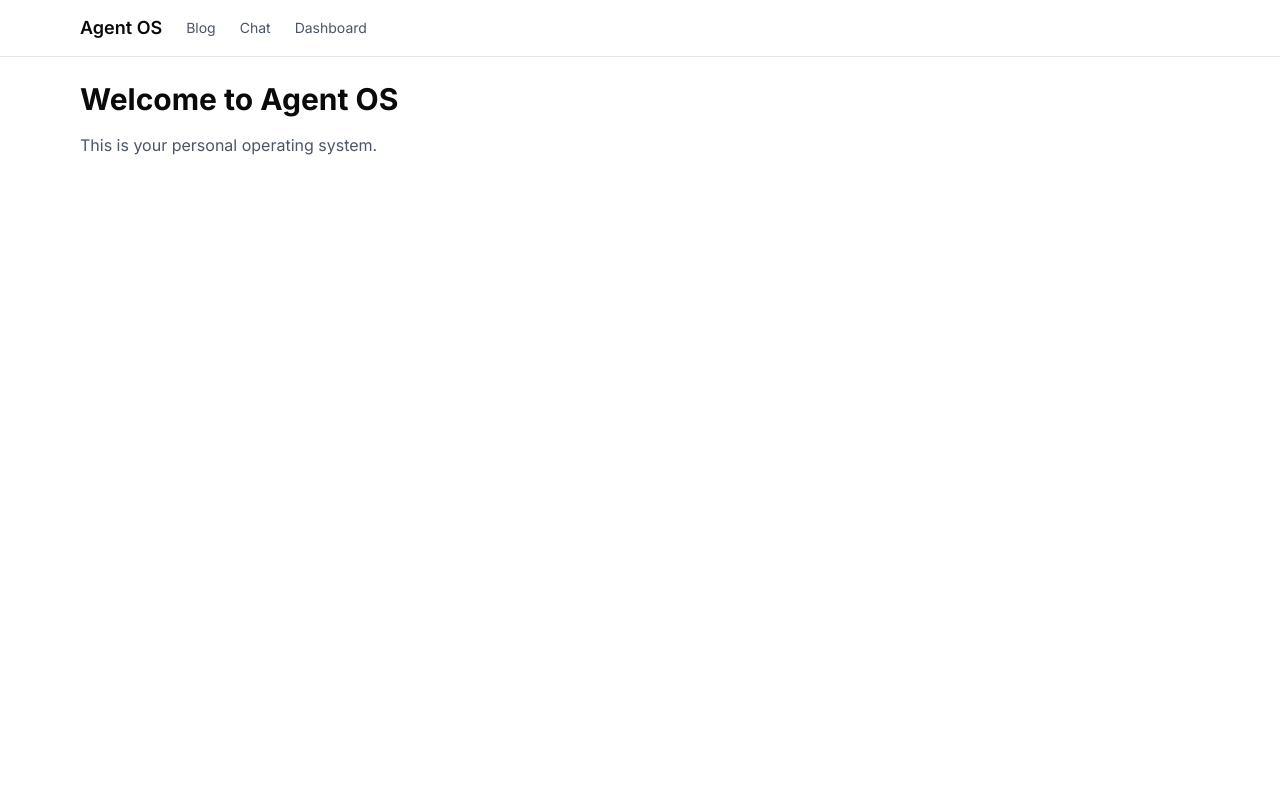
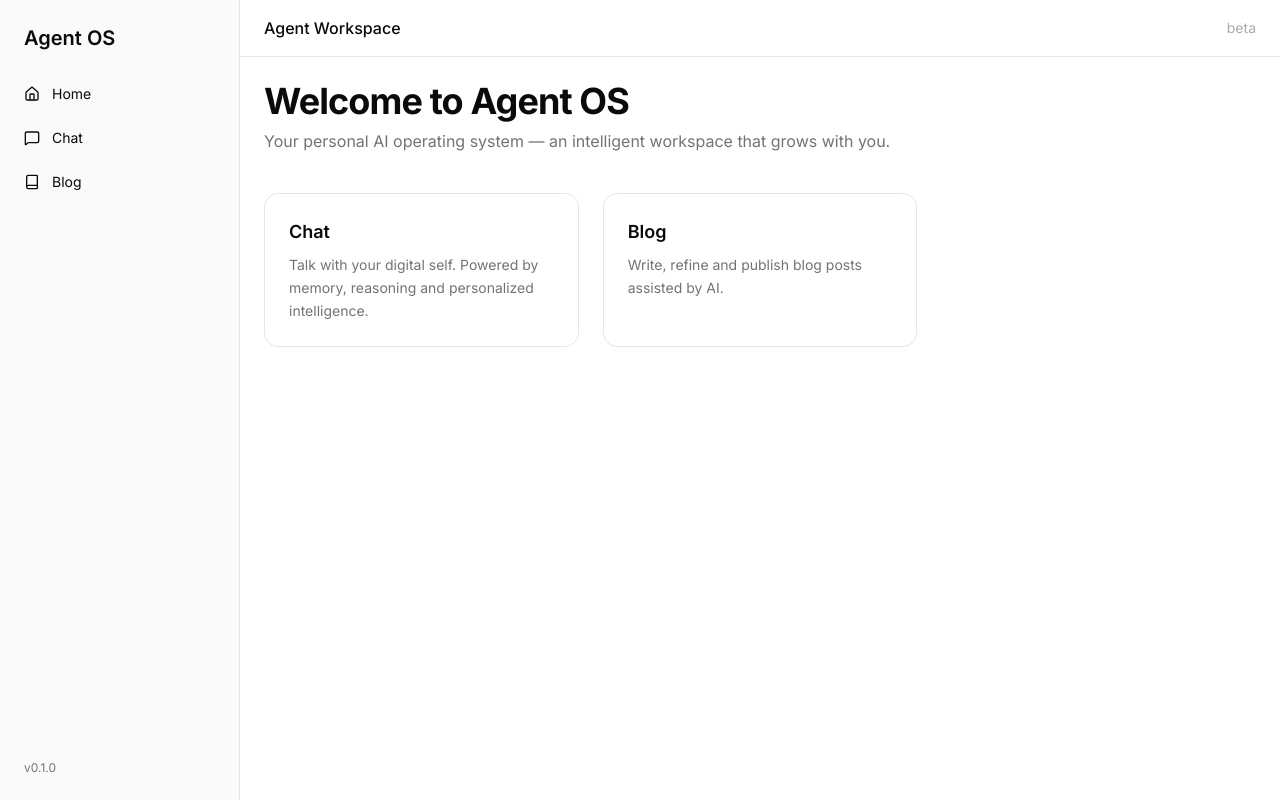
Before and after one commit to buhuijiaojiao/agent-os-web, a Next.js app: page / in a window 1280 px wide. Built offline with nearby package versions, Linux system fonts and the light colour scheme.

Commit message:
🎨ui: 调整整体ui，移除初期不必要组件

```diff
--- a/src/app/chat/page.tsx
+++ b/src/app/chat/page.tsx
@@ -5,7 +5,7 @@ import { Input } from "@/components/ui/input";
 import { Button } from "@/components/ui/button";
 import { ScrollArea } from "@/components/ui/scroll-area";
 import { cn } from "@/lib/utils";
-import { httpGet, httpPost } from "@/lib/http"; // ← 统一请求工具
+import { httpPost } from "@/lib/http"; // ← 统一请求工具
 
 interface ChatMessage {
   role: "user" | "agent";
--- a/src/app/dashboard/layout.tsx
+++ /dev/null
@@ -1,37 +0,0 @@
-import Link from "next/link";
-
-export default function DashboardLayout({
-  children,
-}: {
-  children: React.ReactNode;
-}) {
-  return (
-    <div className="flex min-h-screen">
-      {/* Sidebar */}
-      <aside className="w-64 border-r bg-gray-50 p-4 space-y-4">
-        <h2 className="text-lg font-semibold">Agent OS</h2>
-
-        <nav className="space-y-2">
-          <Link href="/dashboard" className="block text-gray-700 hover:text-black">
-            Overview
-          </Link>
-          <Link href="/dashboard/tools" className="block text-gray-700 hover:text-black">
-            Tools
-          </Link>
-          <Link href="/dashboard/tasks" className="block text-gray-700 hover:text-black">
-            Tasks
-          </Link>
-          <Link href="/dashboard/memory" className="block text-gray-700 hover:text-black">
-            Memory
-          </Link>
-          <Link href="/dashboard/settings" className="block text-gray-700 hover:text-black">
-            Settings
-          </Link>
-        </nav>
-      </aside>
-
-      {/* Main content */}
-      <main className="flex-1 p-6">{children}</main>
-    </div>
-  );
-}
--- a/src/app/dashboard/memory/page.tsx
+++ /dev/null
@@ -1,3 +0,0 @@
-export default function Page() {
-  return <h1 className="text-xl font-semibold">Coming soon...</h1>;
-}
--- a/src/app/dashboard/page.tsx
+++ /dev/null
@@ -1,10 +0,0 @@
-export default function DashboardPage() {
-  return (
-    <div>
-      <h1 className="text-2xl font-bold">Dashboard</h1>
-      <p className="text-gray-600 mt-2">
-        Your personal control center.
-      </p>
-    </div>
-  )
-}
--- a/src/app/dashboard/settings/page.tsx
+++ /dev/null
@@ -1,3 +0,0 @@
-export default function Page() {
-  return <h1 className="text-xl font-semibold">Coming soon...</h1>;
-}
--- a/src/app/dashboard/tasks/page.tsx
+++ /dev/null
@@ -1,3 +0,0 @@
-export default function Page() {
-  return <h1 className="text-xl font-semibold">Coming soon...</h1>;
-}
--- a/src/app/dashboard/tools/page.tsx
+++ /dev/null
@@ -1,3 +0,0 @@
-export default function Page() {
-  return <h1 className="text-xl font-semibold">Coming soon...</h1>;
-}
--- a/src/app/layout.tsx
+++ b/src/app/layout.tsx
@@ -1,39 +1,31 @@
-import './globals.css'
-import { Inter } from 'next/font/google'
-import Link from 'next/link'
+import "./globals.css";
+import { Inter } from "next/font/google";
+import { AppSidebar } from "@/components/layout/AppSidebar";
+import { AppTopBar } from "@/components/layout/AppTopBar";
 
-const inter = Inter({ subsets: ['latin'] })
+const inter = Inter({ subsets: ["latin"] });
 
 export const metadata = {
-  title: 'Agent OS Web',
-  description: 'Personal OS for PoulCore',
-}
+  title: "Agent OS Web",
+  description: "Personal Operating System for PoulCore",
+};
 
-export default function RootLayout({
-  children,
-}: {
-  children: React.ReactNode
-}) {
+export default function RootLayout({ children }: { children: React.ReactNode }) {
   return (
     <html lang="en">
       <body className={inter.className}>
-        {/* Top Navigation */}
-        <header className="border-b bg-white/80 backdrop-blur sticky top-0 z-50">
-          <nav className="max-w-6xl mx-auto flex items-center gap-6 h-14 px-4">
-            <Link href="/" className="font-semibold text-lg">
-              Agent OS
-            </Link>
-            <Link href="/blog" className="text-sm text-gray-600 hover:text-black">Blog</Link>
-            <Link href="/chat" className="text-sm text-gray-600 hover:text-black">Chat</Link>
-            <Link href="/dashboard" className="text-sm text-gray-600 hover:text-black">Dashboard</Link>
-          </nav>
-        </header>
 
-        {/* Page Content */}
-        <main className="max-w-6xl mx-auto px-4 py-6">
-          {children}
-        </main>
+        <AppSidebar />
+
+        <div className="pl-60"> {/* Sidebar 占 240px */}
+          <AppTopBar />
+
+          <main className="px-6 py-6">
+            {children}
+          </main>
+        </div>
+
       </body>
     </html>
-  )
+  );
 }
--- a/src/app/page.tsx
+++ b/src/app/page.tsx
@@ -1,10 +1,45 @@
 export default function Home() {
   return (
-    <div className="space-y-4">
-      <h1 className="text-3xl font-bold">Welcome to Agent OS</h1>
-      <p className="text-gray-600">
-        This is your personal operating system.
-      </p>
+    <div className="space-y-10">
+
+      {/* Title Section */}
+      <section className="space-y-2">
+        <h1 className="text-4xl font-bold tracking-tight">
+          Welcome to Agent OS
+        </h1>
+        <p className="text-muted-foreground text-base">
+          Your personal AI operating system — an intelligent workspace that grows with you.
+        </p>
+      </section>
+
+      {/* Feature Cards */}
+      <section className="grid grid-cols-1 md:grid-cols-3 gap-6">
+
+        <a
+          href="/chat"
+          className="group p-6 rounded-xl border bg-card hover:shadow-md transition
+                     hover:border-accent cursor-pointer"
+        >
+          <h2 className="text-lg font-semibold mb-2">Chat</h2>
+          <p className="text-sm text-muted-foreground leading-relaxed">
+            Talk with your digital self.
+            Powered by memory, reasoning and personalized intelligence.
+          </p>
+        </a>
+
+        <a
+          href="/blog"
+          className="group p-6 rounded-xl border bg-card hover:shadow-md transition
+                     hover:border-accent cursor-pointer"
+        >
+          <h2 className="text-lg font-semibold mb-2">Blog</h2>
+          <p className="text-sm text-muted-foreground leading-relaxed">
+            Write, refine and publish blog posts assisted by AI.
+          </p>
+        </a>
+
+
+      </section>
     </div>
-  )
+  );
 }
--- /dev/null
+++ b/src/components/layout/AppSidebar.tsx
@@ -0,0 +1,50 @@
+"use client";
+
+import Link from "next/link";
+import { cn } from "@/lib/utils";
+import { Home, MessageSquare, Book, LayoutDashboard, Settings } from "lucide-react";
+
+export function AppSidebar() {
+  const nav = [
+    { label: "Home", href: "/", icon: Home },
+    { label: "Chat", href: "/chat", icon: MessageSquare },
+    { label: "Blog", href: "/blog", icon: Book },
+  ];
+
+  return (
+    <aside
+      className={cn(
+        "fixed inset-y-0 left-0 w-60 border-r bg-sidebar text-sidebar-foreground",
+        "flex flex-col py-6 px-3 z-40"
+      )}
+    >
+      <div className="text-xl font-semibold px-3 mb-6">Agent OS</div>
+
+      <nav className="space-y-2">
+        {nav.map((item) => {
+          const Icon = item.icon;
+          return (
+            <Link
+              key={item.href}
+              href={item.href}
+              className={cn(
+                "flex items-center gap-3 px-3 py-2 rounded-md text-sm",
+                "hover:bg-sidebar-accent hover:text-sidebar-accent-foreground transition-colors"
+              )}
+            >
+              <Icon className="w-4 h-4" />
+              {item.label}
+            </Link>
+          );
+        })}
+      </nav>
+
+      <div className="flex-1" />
+
+      {/* 未来可以放：用户头像、状态、版本号 */}
+      <div className="px-3 text-xs text-muted-foreground">
+        v0.1.0
+      </div>
+    </aside>
+  );
+}
--- /dev/null
+++ b/src/components/layout/AppTopBar.tsx
@@ -0,0 +1,16 @@
+"use client";
+
+export function AppTopBar() {
+  return (
+    <header className="sticky top-0 z-30 border-b bg-white/70 dark:bg-black/40 backdrop-blur-md">
+      <div className="h-14 px-6 flex items-center justify-between">
+        <div className="font-medium">Agent Workspace</div>
+
+        <div className="flex items-center gap-4 text-sm text-muted-foreground">
+          {/* 未来你可以放：搜索、切换模型、用户头像等 */}
+          <span className="opacity-60">beta</span>
+        </div>
+      </div>
+    </header>
+  );
+}
```
